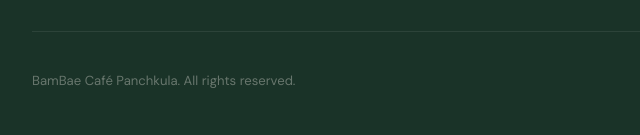
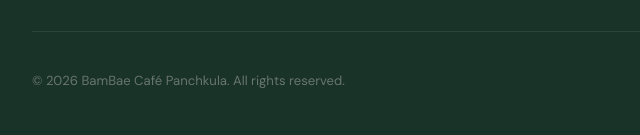
Before and after one commit to chirag-bali/BamBae-Cafe, a plain HTML site: page index.html in a window 1280 px wide. Shown: the part 2839-2974 px from the top of the page, 0-640 px from the left. Drawn offline with nearby package versions, Linux system fonts and the light colour scheme.

Commit message:
Update index.html

```diff
--- a/index.html
+++ b/index.html
@@ -8,6 +8,7 @@
 <link rel="preconnect" href="https://fonts.googleapis.com"/>
 <link rel="preconnect" href="https://fonts.gstatic.com" crossorigin/>
 <link href="https://fonts.googleapis.com/css2?family=Cormorant+Garamond:ital,wght@0,300;0,400;0,600;0,700;1,300;1,400;1,600&family=DM+Sans:wght@300;400;500;600&family=Dancing+Script:wght@700&display=swap" rel="stylesheet"/>
+
 <link rel="stylesheet" href="style.css"/>
 </head>
 <body>
@@ -557,7 +558,7 @@
       </div>
     </div>
     <div class="f-bottom">
-      <p>BamBae Café Panchkula. All rights reserved.</p>
+      <p>© 2026 BamBae Café Panchkula. All rights reserved.</p>
       <div class="f-badge">
         <span>📍</span> Sector 5, Panchkula
       </div>
```
